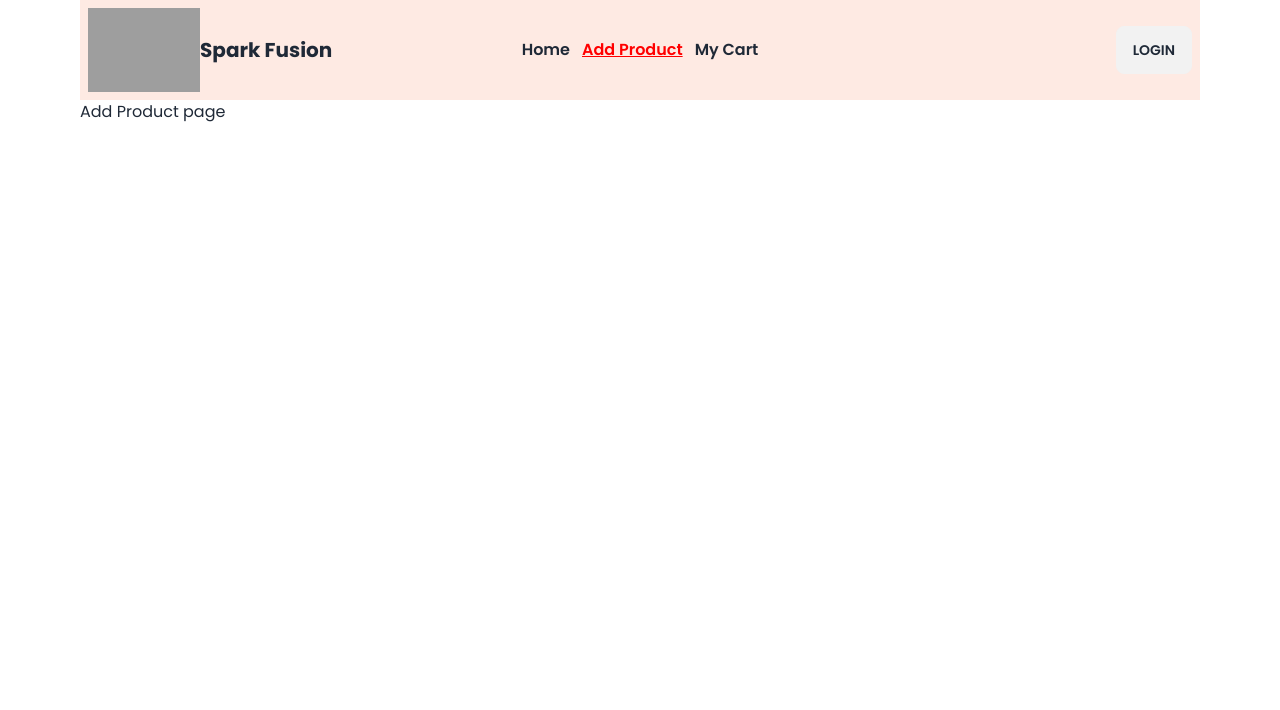
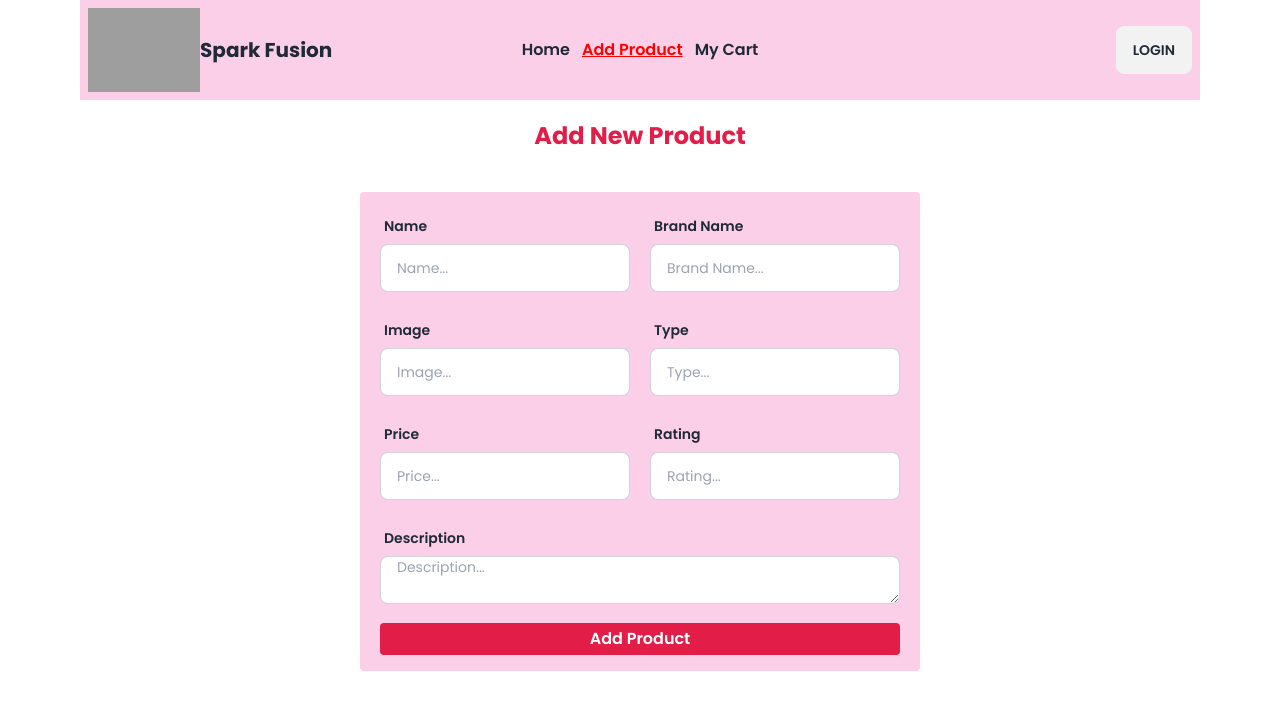
Before and after one commit to naymurabir/A-10_Spark-Fusion-Client, a React (Vite) app: page /addProduct in a window 1280 px wide. Shown: the top 710 px of the page. Built offline with nearby package versions, Linux system fonts and the light colour scheme; grey boxes are pictures that could not be loaded.

Commit message:
Created a Add Product page/form from where i can creat the products based on that brand

```diff
--- a/package.json
+++ b/package.json
@@ -17,7 +17,9 @@
     "react-dom": "^18.2.0",
     "react-fast-marquee": "^1.6.2",
     "react-router-dom": "^6.17.0",
-    "sort-by": "^1.2.0"
+    "sort-by": "^1.2.0",
+    "sweetalert": "^2.1.2",
+    "sweetalert2": "^11.7.32"
   },
   "devDependencies": {
     "@types/react": "^18.2.15",
--- a/src/Pages/AddProduct/AddProduct.jsx
+++ b/src/Pages/AddProduct/AddProduct.jsx
@@ -1,8 +1,116 @@
+import Swal from "sweetalert2";
 
 const AddProduct = () => {
+
+    const handleAddProduct = e => {
+        e.preventDefault()
+        const form = new FormData(e.currentTarget)
+        const name = form.get('name')
+        const brand = form.get('brand')
+        const image = form.get('image')
+        const type = form.get('type')
+        const price = form.get('price')
+        const rating = form.get('rating')
+        const description = form.get('description')
+        const products = { name, brand, image, type, price, rating, description };
+
+        console.log(products);
+
+        fetch('http://localhost:5000/products', {
+            method: 'POST',
+            headers: {
+                'content-type': 'application/json'
+            },
+            body: JSON.stringify(products)
+        })
+            .then(res => res.json())
+            .then(data => {
+                console.log(data);
+                if (data.insertedId) {
+                    Swal.fire({
+                        position: 'top-center',
+                        icon: 'success',
+                        title: 'Your work has been saved',
+                        showConfirmButton: false,
+                        timer: 1000
+                    })
+                }
+                e.target.reset()
+            })
+
+    }
+
     return (
         <div>
-            <h2>Add Product page</h2>
+            <div className="my-5 text-center ">
+                <h2 className="text-2xl mb-3 text-rose-600 font-bold">Add New Product</h2>
+            </div>
+            <div className="md:w-3/4 lg:w-2/4 mx-auto text-center bg-pink-200 px-5 py-4 my-10 rounded">
+
+                <div>
+                    <form onSubmit={handleAddProduct}>
+                        <div className="flex flex-col md:flex-row gap-5">
+                            <div className="form-control w-full max-w-xs">
+                                <label className="label">
+                                    <span className="label-text font-semibold">Name</span>
+                                </label>
+                                <input type="text" name="name" placeholder="Name..." className="input input-bordered w-full text-sm max-w-xs" />
+                            </div>
+
+                            <div className="form-control w-full max-w-xs">
+                                <label className="label">
+                                    <span className="label-text font-semibold">Brand Name </span>
+                                </label>
+                                <input type="text" name="brand" placeholder="Brand Name..." className="input text-sm input-bordered w-full max-w-xs" />
+                            </div>
+                        </div>
+
+                        <div className="flex flex-col md:flex-row gap-5 mt-5">
+                            <div className="form-control w-full max-w-xs">
+                                <label className="label">
+                                    <span className="label-text font-semibold">Image</span>
+                                </label>
+                                <input type="text" name="image" placeholder="Image..." className="input input-bordered w-full text-sm max-w-xs" />
+                            </div>
+
+                            <div className="form-control w-full max-w-xs">
+                                <label className="label">
+                                    <span className="label-text font-semibold">Type</span>
+                                </label>
+                                <input type="text" name="type" placeholder="Type..." className="input input-bordered w-full text-sm max-w-xs" />
+                            </div>
+                        </div>
+
+                        <div className="flex flex-col md:flex-row gap-5 mt-5">
+                            <div className="form-control w-full max-w-xs">
+                                <label className="label">
+                                    <span className="label-text font-semibold">Price</span>
+                                </label>
+                                <input type="text" name="price" placeholder="Price..." className="input input-bordered w-full text-sm max-w-xs" />
+                            </div>
+
+                            <div className="form-control w-full max-w-xs">
+                                <label className="label">
+                                    <span className="label-text font-semibold">Rating</span>
+                                </label>
+                                <input type="text" name="rating" placeholder="Rating..." className="input input-bordered w-full text-sm max-w-xs" />
+                            </div>
+                        </div>
+
+                        <div >
+                            <div className="mt-5">
+                                <label className="label">
+                                    <span className="label-text font-semibold">Description</span>
+                                </label>
+                                <textarea name="description" id="" cols="20" rows="5" placeholder="Description..." className="input input-bordered w-full  text-sm" ></textarea>
+                            </div>
+                        </div>
+
+                        <button className="text-white font-semibold bg-rose-600 px-3 py-1 rounded w-full mt-3">Add Product</button>
+                    </form>
+
+                </div>
+            </div>
         </div>
     );
 };
--- a/src/Pages/Banner/Banner.jsx
+++ b/src/Pages/Banner/Banner.jsx
@@ -14,15 +14,15 @@ const Banner = () => {
                 </div>
 
             </div>
-            <div className="absolute left-0 bottom-0 bg-opacity-50 bg-white hidden md:block">
+            <div className="absolute left-0 bottom-0 bg-opacity-50 bg-black hidden md:block">
                 <Marquee pauseOnHover speed={100}>
-                    <div className="flex gap-10">
+                    <div className="flex md:gap-10 lg:gap-20">
 
                         <img className="w-12 md:w-28 rounded" src="https://i.ibb.co/PGqCS4r/apple.jpg" alt="" />
 
-                        <img className="w-12 md:w-28 rounded" src="https://i.ibb.co/RSBcXp8/intel.jpg" alt="" />
+                        {/* <img className="w-12 md:w-28 rounded" src="https://i.ibb.co/RSBcXp8/intel.jpg" alt="" />
 
-                        <img className="w-12 md:w-28 rounded" src="https://i.ibb.co/ry7hMKD/lenovo.jpg" alt="" />
+                        <img className="w-12 md:w-28 rounded" src="https://i.ibb.co/ry7hMKD/lenovo.jpg" alt="" /> */}
 
                         <img className="w-12 md:w-28 rounded" src="https://i.ibb.co/Wy9fJb1/xiaomi.jpg" alt="" />
 
--- a/src/Pages/Brand/Brand.jsx
+++ b/src/Pages/Brand/Brand.jsx
@@ -8,7 +8,7 @@ const Brand = ({ brand }) => {
     return (
 
         <div>
-            <div className="card card-compact bg-base-100 shadow-xl p-2">
+            <div className="card card-compact  shadow-lg p-2 bg-gray-100">
                 <figure><img src={brandURL} alt="Shoes" /></figure>
                 <div className="card-body">
                     <h2 className='text-2xl font-bold text-center'> {brandName} </h2>
--- a/src/Pages/Navbar/Navbar.jsx
+++ b/src/Pages/Navbar/Navbar.jsx
@@ -11,7 +11,7 @@ const Navbar = () => {
     </>
 
     return (
-        <nav className="navbar bg-[#FEEAE3]">
+        <nav className="navbar bg-pink-200">
             <div className="navbar-start">
                 <div className="dropdown">
                     <label tabIndex={0} className="btn btn-ghost lg:hidden">
```
Also changed, not shown: 1 other file (tests, documents, lock files or other folders).
